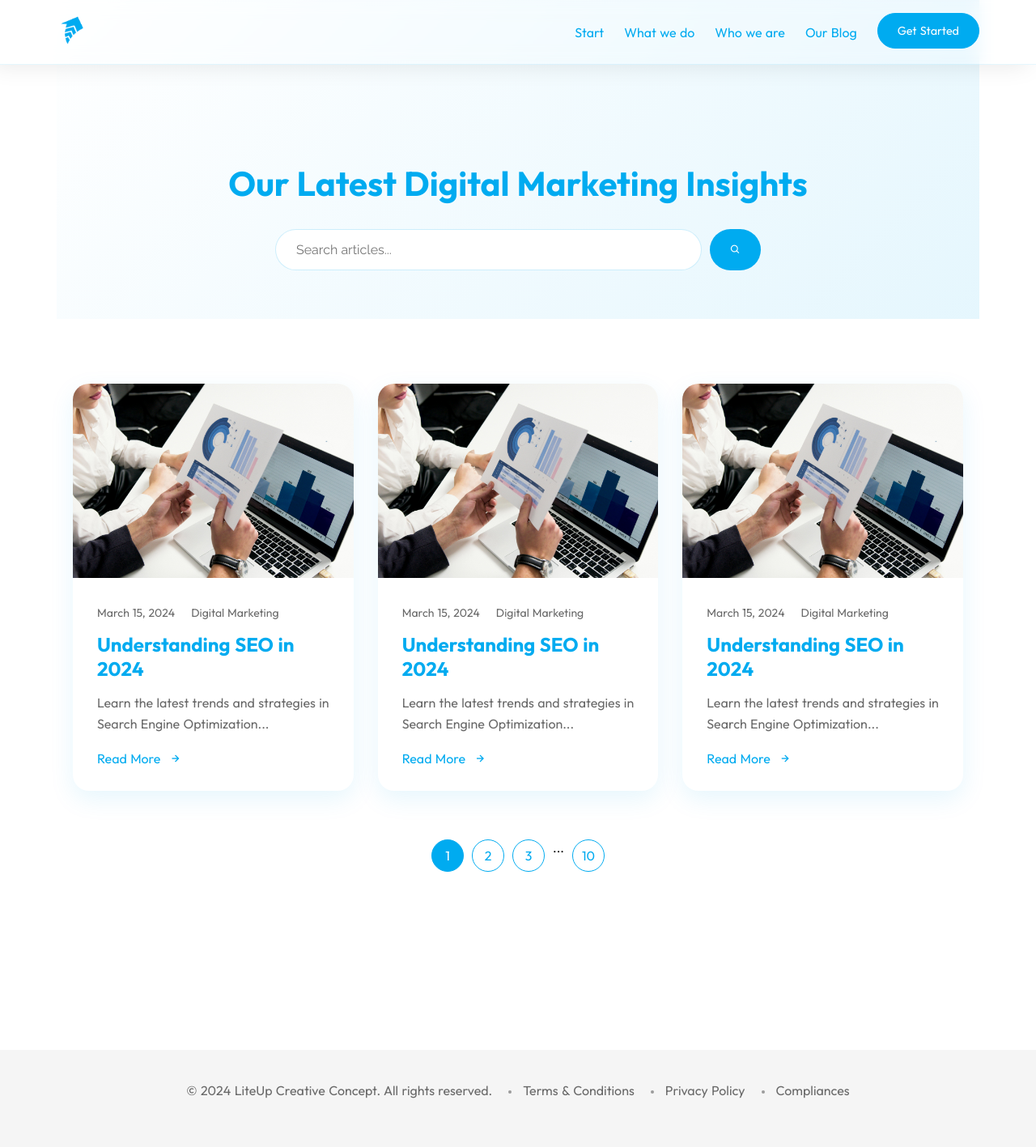
After one commit to main-smartking/liteup-creative, a PHP site: page /pages/blog.php in a window 1280 px wide. The commit adds this page. Shown: the whole page at 81% size. Run offline with PHP 8.4, Linux system fonts and the light colour scheme; some libraries are stand-ins or nearby versions; some web fonts are replaced.

Commit message:
updating

```diff
--- /dev/null
+++ b/assets/css/blog.css
@@ -0,0 +1,149 @@
+@import url("./variables.css");
+@import url("./utilities.css");
+@import url("./components.css");
+
+.blog-hero {
+    background: linear-gradient(135deg, var(--clr-white) 0%, var(--clr-sky-blue2) 100%);
+    padding: 200px 20px 60px 20px;
+    text-align: center;
+    margin-bottom: 0px;
+    max-width: 1140px;
+}
+
+.blog-hero h1 {
+    color: var(--clr-sky-blue);
+    font-size: 42px;
+    margin-bottom: 30px;
+}
+
+.search-container {
+    max-width: 600px;
+    margin: 0 auto;
+}
+
+.search-container form {
+    display: flex;
+    gap: 10px;
+}
+
+.search-container input {
+    flex: 1;
+    padding: 15px 25px;
+    border: 1px solid rgba(0,171,240,0.2);
+    border-radius: 50px;
+    font-size: 16px;
+    font-family: 'Raleway', sans-serif;
+}
+
+.search-container button {
+    padding: 15px 25px;
+    border: none;
+    border-radius: 50px;
+    background: var(--clr-sky-blue);
+    color: var(--clr-white);
+    cursor: pointer;
+    transition: all 0.3s ease;
+}
+
+.blog-grid {
+    padding: 80px 20px;
+}
+
+.blog-posts {
+    display: grid;
+    grid-template-columns: repeat(3, 1fr);
+    gap: 30px;
+    margin-bottom: 60px;
+}
+
+.blog-card {
+    border-radius: 20px;
+    overflow: hidden;
+    background: var(--clr-white);
+    box-shadow: 0 10px 30px rgba(0,171,240,0.1);
+    transition: all 0.3s ease;
+}
+
+.blog-card:hover {
+    transform: translateY(-10px);
+}
+
+.blog-image img {
+    width: 100%;
+    height: 240px;
+    object-fit: cover;
+}
+
+.blog-content {
+    padding: 30px;
+}
+
+.blog-meta {
+    display: flex;
+    gap: 20px;
+    margin-bottom: 15px;
+    font-size: 14px;
+    color: var(--clr-dim-gray);
+}
+
+.blog-card h2 {
+    color: var(--clr-sky-blue);
+    font-size: 24px;
+    margin-bottom: 15px;
+}
+
+.blog-card p {
+    color: var(--clr-dim-gray);
+    margin-bottom: 20px;
+    line-height: 1.6;
+}
+
+.read-more {
+    display: flex;
+    align-items: center;
+    gap: 10px;
+    color: var(--clr-sky-blue);
+    transition: all 0.3s ease;
+}
+
+.pagination {
+    display: flex;
+    justify-content: center;
+    gap: 10px;
+}
+
+.page-link {
+    display: flex;
+    align-items: center;
+    justify-content: center;
+    width: 40px;
+    height: 40px;
+    border-radius: 50%;
+    border: 1px solid var(--clr-sky-blue);
+    color: var(--clr-sky-blue);
+    transition: all 0.3s ease;
+}
+
+.page-link.active,
+.page-link:hover {
+    background: var(--clr-sky-blue);
+    color: var(--clr-white);
+}
+
+@media (max-width: 992px) {
+    .blog-posts {
+        grid-template-columns: repeat(2, 1fr);
+    }
+}
+
+@media (max-width: 768px) {
+    .blog-posts {
+        grid-template-columns: 1fr;
+    }
+}
+
+@media (max-width: 430px) {
+    .blog-hero .title {
+        text-align: left;
+    }
+}
--- a/assets/css/header.css
+++ b/assets/css/header.css
@@ -25,7 +25,7 @@
     background-color: rgba(255, 255, 255, 0.068);
     margin: auto 0;
     padding: 0px 10px;
-    height: 70px;
+    height: 80px;
     backdrop-filter: blur(10px);
     border-bottom: 1px solid rgba(0,171,240,0.1);
     box-shadow: -10px 0 30px rgba(0, 0, 0, 0.1);
@@ -98,6 +98,7 @@
       backdrop-filter: blur(10px);
       max-width: 1024px;
       margin: 0 auto;
+      height: 60px;
       border-bottom: 1px solid rgba(0,171,240,0.1);
       box-shadow: 0 4px 30px rgba(0, 0, 0, 0.1);
       border-radius: 0px;
--- a/assets/css/utilities.css
+++ b/assets/css/utilities.css
@@ -29,7 +29,7 @@ section {
     margin: 0 auto;
     margin-bottom: 140px;
     padding-left: 10px;
-    padding-right: 5px;
+    padding-right: 10px;
     scroll-margin-top: 100px;
   }
 
--- a/includes/header.php
+++ b/includes/header.php
@@ -13,6 +13,7 @@ ini_set('error_log', 'errors.log');
     <meta name="viewport" content="width=device-width, initial-scale=1.0">
     <title>Digital Marketing Agency</title>
     <link rel="stylesheet" href="../assets/css/header.css">
+    <link rel="stylesheet" href="../assets/css/blog.css">
     <link rel="stylesheet" href="../assets/css/footer.css">
     <!-- <link rel="stylesheet" href="../assets/css/breakpoint.css"> -->
     <link href='https://unpkg.com/boxicons@2.1.4/css/boxicons.min.css' rel='stylesheet'>
@@ -49,9 +50,3 @@ ini_set('error_log', 'errors.log');
         </div>
     </div>
 </header>
-
-<?php
-require_once '../includes/footer.php';
-
-?>
-<!-- <script src="../assets/js/main.js" defer></script> -->
--- /dev/null
+++ b/pages/blog.php
@@ -0,0 +1,86 @@
+<?php include '../includes/header.php';
+
+?>
+
+<main class="blog-page">
+    <section class="blog-hero">
+        <div class="title main-wrapper">
+            <h1>Our Latest Digital Marketing Insights</h1>
+            <div class="search-container">
+                <form action="blog.php" method="GET">
+                    <input type="text" name="search" placeholder="Search articles...">
+                    <button type="submit"><i class='bx bx-search'></i></button>
+                </form>
+            </div>
+        </div>
+    </section>
+
+    <section class="blog-grid main-wrapper">
+        <div class="blog-posts">
+            <!-- Blog Post Card -->
+            <article class="blog-card">
+                <div class="blog-image">
+                    <img src="../assets/images/blog1.jpg" alt="Blog Post">
+                </div>
+                <div class="blog-content">
+                    <div class="blog-meta">
+                        <span class="date">March 15, 2024</span>
+                        <span class="category">Digital Marketing</span>
+                    </div>
+                    <h2>Understanding SEO in 2024</h2>
+                    <p>Learn the latest trends and strategies in Search Engine Optimization...</p>
+                    <a href="single-blog.php?id=1" class="read-more">
+                        Read More <i class='bx bx-right-arrow-alt'></i>
+                    </a>
+                </div>
+            </article>
+            <!-- Repeat for other blog posts -->
+            <article class="blog-card">
+                <div class="blog-image">
+                    <img src="../assets/images/blog1.jpg" alt="Blog Post">
+                </div>
+                <div class="blog-content">
+                    <div class="blog-meta">
+                        <span class="date">March 15, 2024</span>
+                        <span class="category">Digital Marketing</span>
+                    </div>
+                    <h2>Understanding SEO in 2024</h2>
+                    <p>Learn the latest trends and strategies in Search Engine Optimization...</p>
+                    <a href="single-blog.php?id=1" class="read-more">
+                        Read More <i class='bx bx-right-arrow-alt'></i>
+                    </a>
+                </div>
+            </article>
+             <!-- Repeat for other blog posts -->
+            <article class="blog-card">
+                <div class="blog-image">
+                    <img src="../assets/images/blog1.jpg" alt="Blog Post">
+                </div>
+                <div class="blog-content">
+                    <div class="blog-meta">
+                        <span class="date">March 15, 2024</span>
+                        <span class="category">Digital Marketing</span>
+                    </div>
+                    <h2>Understanding SEO in 2024</h2>
+                    <p>Learn the latest trends and strategies in Search Engine Optimization...</p>
+                    <a href="single-blog.php?id=1" class="read-more">
+                        Read More <i class='bx bx-right-arrow-alt'></i>
+                    </a>
+                </div>
+            </article>
+        </div>
+
+        <div class="pagination">
+            <a href="#" class="page-link active">1</a>
+            <a href="#" class="page-link">2</a>
+            <a href="#" class="page-link">3</a>
+            <span class="page-dots">...</span>
+            <a href="#" class="page-link">10</a>
+        </div>
+    </section>
+</main>
+
+<?php include '../includes/footer.php';
+
+
+?>
```
Also changed, not shown: .htaccess (added), assets/images/blog1.jpg (added).
